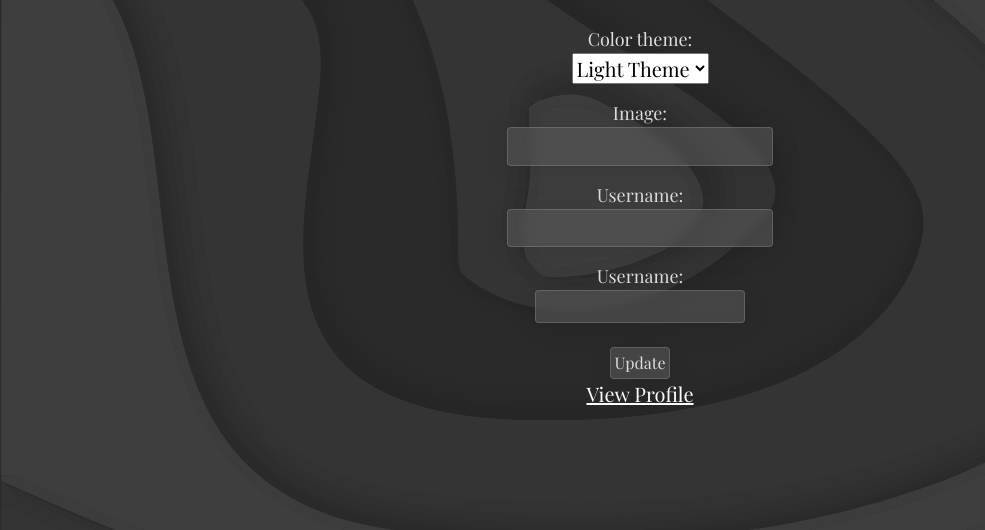
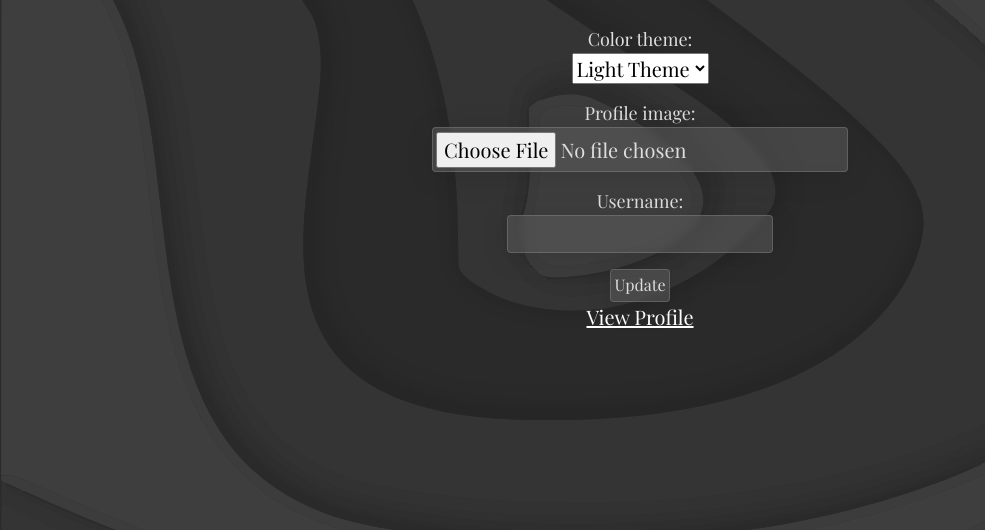
Before and after one commit to jflets/Habitize, a Django app: template templates/user_profile/edit_profile.html in a window 1280 px wide. Shown: the part 170-700 px from the top of the page, without its empty margins (0-985 px from the left). Run offline with Django 3.2, Linux system fonts and the light colour scheme; the template is opened without the code that fills it: values that come from a table or form of the project are taken from there, others are empty.

Commit message:
Add ability to upload user profile images

```diff
--- a/requirements.txt
+++ b/requirements.txt
@@ -9,10 +9,12 @@ dj-database-url==0.5.0
 dj3-cloudinary-storage==0.0.6
 Django==3.2.21
 django-allauth==0.56.1
+django-storages==1.14
 gunicorn==21.2.0
 idna==3.4
 oauthlib==3.2.2
 packaging==23.1
+Pillow==10.0.1
 psycopg2==2.9.7
 pycparser==2.21
 PyJWT==2.8.0
--- a/templates/user_profile/edit_profile.html
+++ b/templates/user_profile/edit_profile.html
@@ -5,14 +5,9 @@
     <div class="row card2">
         <h2>Edit Profile</h2>
         <p>Username: {{ user_profile.user.username }}</p>
-        <form method="post">
+        <form method="post" enctype="multipart/form-data">
             {% csrf_token %}
             {{ form.as_p }}
-
-            <!-- Add a field for editing the username -->
-            <label for="{{ form.username.id_for_label }}">Username:</label>
-            {{ form.username }}
-            <br><br>
 
             <input type="submit" value="Update">
         </form>
--- a/user_profile/forms.py
+++ b/user_profile/forms.py
@@ -1,11 +1,12 @@
 from django import forms
 from .models import UserProfile
-from django.contrib.auth.models import User  # Import User model
+from django.contrib.auth.models import User
 
 
 class UserProfileForm(forms.ModelForm):
     # Add a new field for the username
-    username = forms.CharField(max_length=150, required=True)
+    username = forms.CharField(max_length=150, required=False)
+    profile_image = forms.ImageField(required=False)
 
     class Meta:
         model = UserProfile
@@ -13,9 +14,12 @@ class UserProfileForm(forms.ModelForm):
         fields = ('color_theme', 'profile_image')
 
     def clean_username(self):
-        # Validate and ensure the username is unique
-        username = self.cleaned_data.get('username')
-        if User.objects.exclude(pk=self.instance.user_id).filter(username=username).exists():
+        # Get the cleaned username (could be empty)
+        username = self.cleaned_data.get('username', None)
+
+        # Check if the username is not None and is not the same as the current username
+        if username and User.objects.exclude(pk=self.instance.user_id).filter(username=username).exists():
             raise forms.ValidationError(
                 "This username is already in use. Please choose a different one.")
+
         return username
```
Also changed, not shown: user_profile/views.py (+13 -8 lines).
